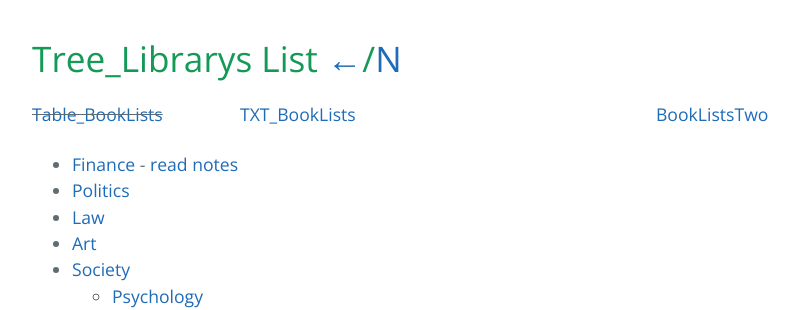
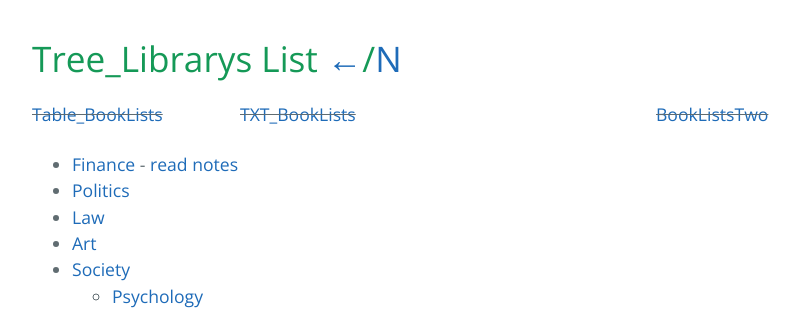
Before and after one commit to AmbroseRen/test, a Jekyll site: the page built from Library/BookListsOne.md, in a window 1280 px wide. Shown: the top 310 px of the page, without its empty margins (192-992 px from the left). Built offline with Jekyll 4.4.1, drawn with Linux system fonts in a browser that asks for light colours; our own code applies the rules of GitHub Pages for plain Markdown files; the repository's description, which GitHub fills in, is left out.

Commit message:
Update BookListsOne.md

```diff
--- a/Library/BookListsOne.md
+++ b/Library/BookListsOne.md
@@ -4,9 +4,9 @@
 
 <div style="position：relative;float:left;width:25%;height:35px;"><del><a href="https://ambroseren.github.io/test/Library/BookLists.html">Table_BookLists</a></del></div>
 
-<div style="position：relative;float:left;width:50%;height:50px;"><a href="https://ambroseren.github.io/test/Library/BookLists.txt">TXT_BookLists</a></div>
+<div style="position：relative;float:left;width:50%;height:50px;"><del><a href="https://ambroseren.github.io/test/Library/BookLists.txt">TXT_BookLists</a></del></div>
 
-<div style="position：relative;float:right;width:25%;height:50px;"><a href="https://ambroseren.github.io/test/Library/BookListsTwo.html">BookListsTwo</a></div>
+<div style="position：relative;float:right;width:25%;height:50px;"><del><a href="https://ambroseren.github.io/test/Library/BookListsTwo.html">BookListsTwo</a></del></div>
 
 </div>
 
```
